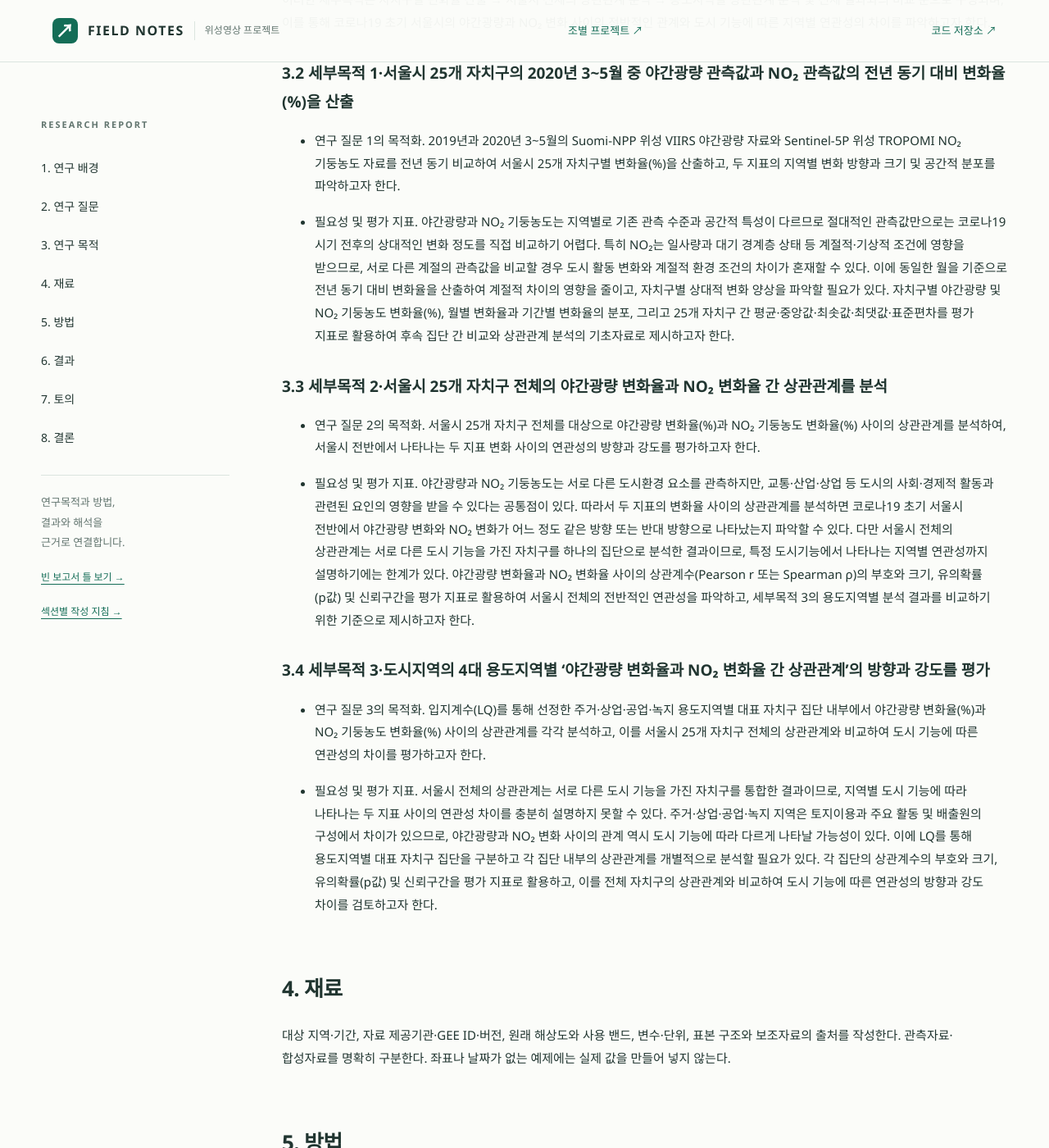
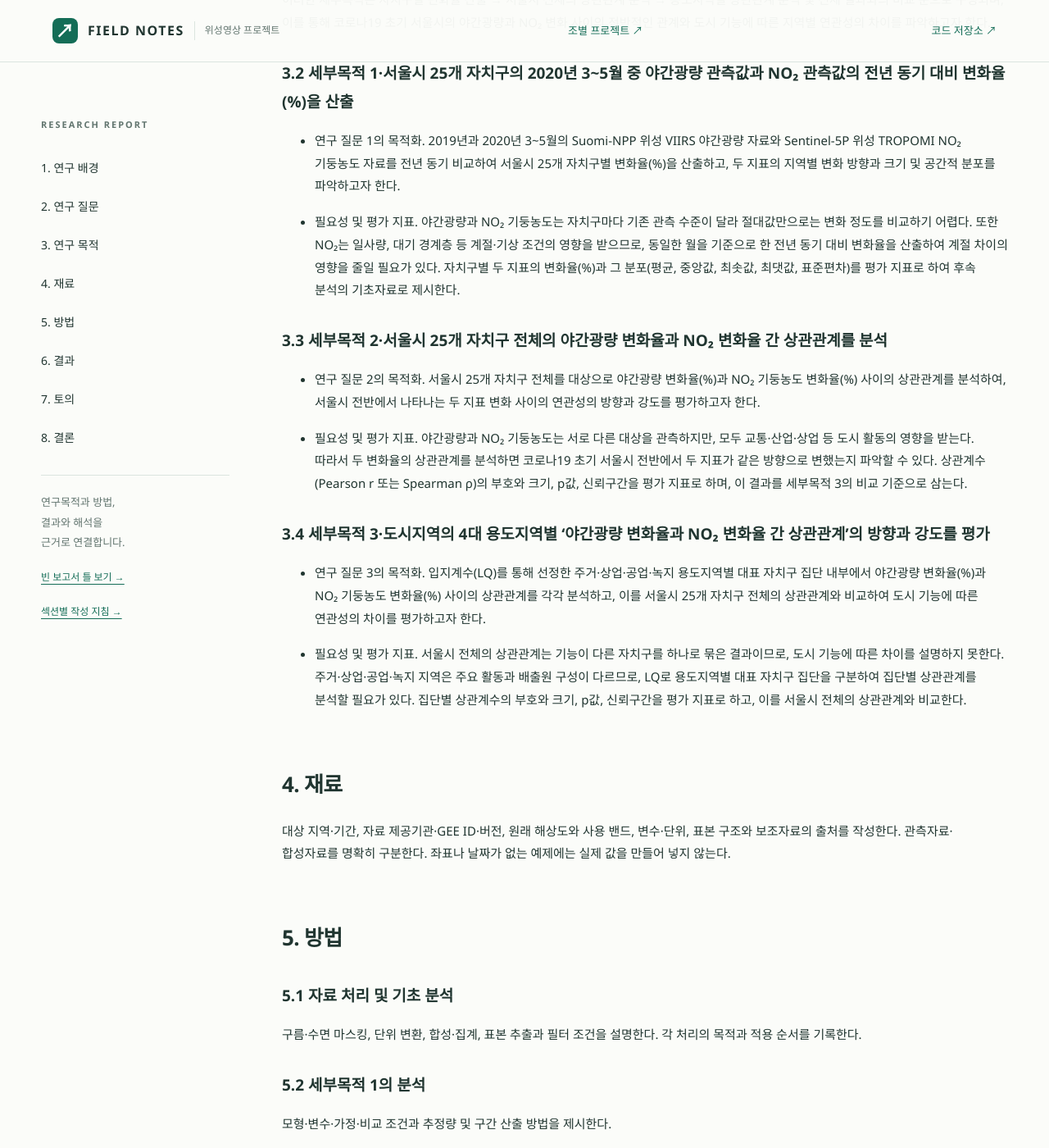
Before and after one commit to rlawkdgns3550-cmyk/surveying2_team03, a Jekyll site: the page built from docs/index.md, in a window 1280 px wide and 1400 px high, scrolled down 9038 px. Shown: the whole window at 82% size. Built offline with Jekyll 4.4.1, drawn with Linux system fonts in a browser that asks for light colours.

Commit message:
Update index.md

```diff
--- a/docs/index.md
+++ b/docs/index.md
@@ -91,17 +91,17 @@ badge: "빈 학술 보고서 틀"
 ### 3.2 세부목적 1·서울시 25개 자치구의 2020년 3~5월 중 야간광량 관측값과 NO₂ 관측값의 전년 동기 대비 변화율(%)을 산출
 - 연구 질문 1의 목적화. 2019년과 2020년 3~5월의 Suomi-NPP 위성 VIIRS 야간광량 자료와 Sentinel-5P 위성 TROPOMI NO₂ 기둥농도 자료를 전년 동기 비교하여 서울시 25개 자치구별 변화율(%)을 산출하고, 두 지표의 지역별 변화 방향과 크기 및 공간적 분포를 파악하고자 한다.
 
-- 필요성 및 평가 지표. 야간광량과 NO₂ 기둥농도는 지역별로 기존 관측 수준과 공간적 특성이 다르므로 절대적인 관측값만으로는 코로나19 시기 전후의 상대적인 변화 정도를 직접 비교하기 어렵다. 특히 NO₂는 일사량과 대기 경계층 상태 등 계절적·기상적 조건에 영향을 받으므로, 서로 다른 계절의 관측값을 비교할 경우 도시 활동 변화와 계절적 환경 조건의 차이가 혼재할 수 있다. 이에 동일한 월을 기준으로 전년 동기 대비 변화율을 산출하여 계절적 차이의 영향을 줄이고, 자치구별 상대적 변화 양상을 파악할 필요가 있다. 자치구별 야간광량 및 NO₂ 기둥농도 변화율(%), 월별 변화율과 기간별 변화율의 분포, 그리고 25개 자치구 간 평균·중앙값·최솟값·최댓값·표준편차를 평가 지표로 활용하여 후속 집단 간 비교와 상관관계 분석의 기초자료로 제시하고자 한다.
+- 필요성 및 평가 지표. 야간광량과 NO₂ 기둥농도는 자치구마다 기존 관측 수준이 달라 절대값만으로는 변화 정도를 비교하기 어렵다. 또한 NO₂는 일사량, 대기 경계층 등 계절·기상 조건의 영향을 받으므로, 동일한 월을 기준으로 한 전년 동기 대비 변화율을 산출하여 계절 차이의 영향을 줄일 필요가 있다. 자치구별 두 지표의 변화율(%)과 그 분포(평균, 중앙값, 최솟값, 최댓값, 표준편차)를 평가 지표로 하여 후속 분석의 기초자료로 제시한다.
 
 ### 3.3 세부목적 2·서울시 25개 자치구 전체의 야간광량 변화율과 NO₂ 변화율 간 상관관계를 분석
 - 연구 질문 2의 목적화. 서울시 25개 자치구 전체를 대상으로 야간광량 변화율(%)과 NO₂ 기둥농도 변화율(%) 사이의 상관관계를 분석하여, 서울시 전반에서 나타나는 두 지표 변화 사이의 연관성의 방향과 강도를 평가하고자 한다.
 
-- 필요성 및 평가 지표. 야간광량과 NO₂ 기둥농도는 서로 다른 도시환경 요소를 관측하지만, 교통·산업·상업 등 도시의 사회·경제적 활동과 관련된 요인의 영향을 받을 수 있다는 공통점이 있다. 따라서 두 지표의 변화율 사이의 상관관계를 분석하면 코로나19 초기 서울시 전반에서 야간광량 변화와 NO₂ 변화가 어느 정도 같은 방향 또는 반대 방향으로 나타났는지 파악할 수 있다. 다만 서울시 전체의 상관관계는 서로 다른 도시 기능을 가진 자치구를 하나의 집단으로 분석한 결과이므로, 특정 도시기능에서 나타나는 지역별 연관성까지 설명하기에는 한계가 있다. 야간광량 변화율과 NO₂ 변화율 사이의 상관계수(Pearson r 또는 Spearman ρ)의 부호와 크기, 유의확률(p값) 및 신뢰구간을 평가 지표로 활용하여 서울시 전체의 전반적인 연관성을 파악하고, 세부목적 3의 용도지역별 분석 결과를 비교하기 위한 기준으로 제시하고자 한다.
+- 필요성 및 평가 지표. 야간광량과 NO₂ 기둥농도는 서로 다른 대상을 관측하지만, 모두 교통·산업·상업 등 도시 활동의 영향을 받는다. 따라서 두 변화율의 상관관계를 분석하면 코로나19 초기 서울시 전반에서 두 지표가 같은 방향으로 변했는지 파악할 수 있다. 상관계수(Pearson r 또는 Spearman ρ)의 부호와 크기, p값, 신뢰구간을 평가 지표로 하며, 이 결과를 세부목적 3의 비교 기준으로 삼는다.
 
 ### 3.4 세부목적 3·도시지역의 4대 용도지역별 '야간광량 변화율과 NO₂ 변화율 간 상관관계'의 방향과 강도를 평가
 - 연구 질문 3의 목적화. 입지계수(LQ)를 통해 선정한 주거·상업·공업·녹지 용도지역별 대표 자치구 집단 내부에서 야간광량 변화율(%)과 NO₂ 기둥농도 변화율(%) 사이의 상관관계를 각각 분석하고, 이를 서울시 25개 자치구 전체의 상관관계와 비교하여 도시 기능에 따른 연관성의 차이를 평가하고자 한다.
 
-- 필요성 및 평가 지표. 서울시 전체의 상관관계는 서로 다른 도시 기능을 가진 자치구를 통합한 결과이므로, 지역별 도시 기능에 따라 나타나는 두 지표 사이의 연관성 차이를 충분히 설명하지 못할 수 있다. 주거·상업·공업·녹지 지역은 토지이용과 주요 활동 및 배출원의 구성에서 차이가 있으므로, 야간광량과 NO₂ 변화 사이의 관계 역시 도시 기능에 따라 다르게 나타날 가능성이 있다. 이에 LQ를 통해 용도지역별 대표 자치구 집단을 구분하고 각 집단 내부의 상관관계를 개별적으로 분석할 필요가 있다. 각 집단의 상관계수의 부호와 크기, 유의확률(p값) 및 신뢰구간을 평가 지표로 활용하고, 이를 전체 자치구의 상관관계와 비교하여 도시 기능에 따른 연관성의 방향과 강도 차이를 검토하고자 한다.
+- 필요성 및 평가 지표. 서울시 전체의 상관관계는 기능이 다른 자치구를 하나로 묶은 결과이므로, 도시 기능에 따른 차이를 설명하지 못한다. 주거·상업·공업·녹지 지역은 주요 활동과 배출원 구성이 다르므로, LQ로 용도지역별 대표 자치구 집단을 구분하여 집단별 상관관계를 분석할 필요가 있다. 집단별 상관계수의 부호와 크기, p값, 신뢰구간을 평가 지표로 하고, 이를 서울시 전체의 상관관계와 비교한다.
 
 ## 4. 재료 {#materials}
 대상 지역·기간, 자료 제공기관·GEE ID·버전, 원래 해상도와 사용 밴드, 변수·단위, 표본 구조와 보조자료의 출처를 작성한다. 관측자료·합성자료를 명확히 구분한다. 좌표나 날짜가 없는 예제에는 실제 값을 만들어 넣지 않는다.
```
